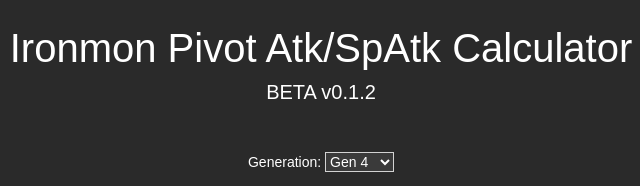
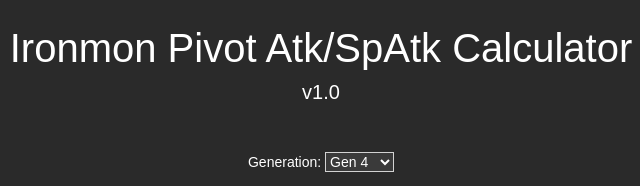
Before and after one commit to MiraszIM/ironmon-calc, a plain HTML site: page index.html in a window 1280 px wide. Shown: the top 186 px of the page, 319-959 px from the left. Drawn offline with nearby package versions, Linux system fonts and the light colour scheme.

Commit message:
- removed beta label

```diff
--- a/index.html
+++ b/index.html
@@ -13,7 +13,7 @@
 
         <header class="text-center py-4">
             <h1>Ironmon Pivot Atk/SpAtk Calculator</h1>
-            <h5>BETA v0.1.2</h5>
+            <h5>v1.0</h5>
         </header>
 
         <div class="text-center py-3">
```
